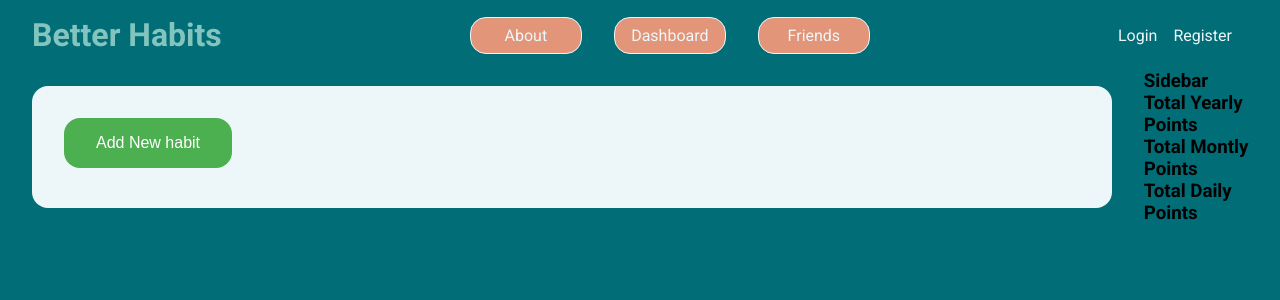
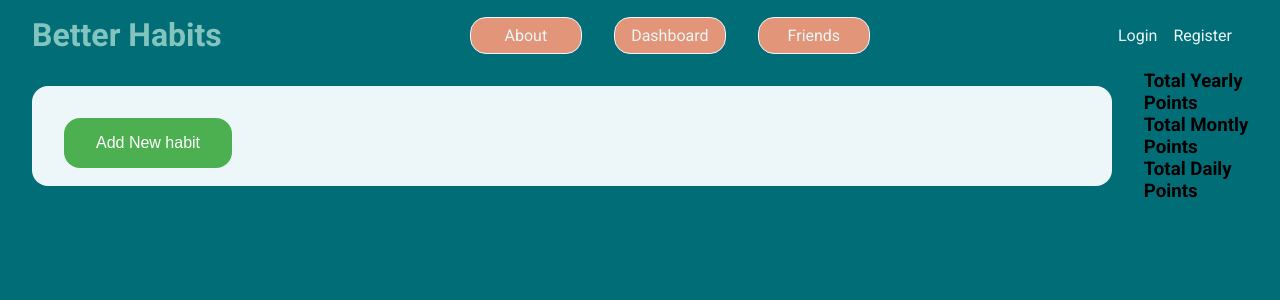
Before and after one commit to octopi-lab/better-habits, a React app: page /dashboard in a window 1280 px wide. Shown: the top 300 px of the page. Built offline with nearby package versions, Linux system fonts and the light colour scheme.

Commit message:
reformat sidebar structure for styling

```diff
--- a/client/components/DashboardContainer.jsx
+++ b/client/components/DashboardContainer.jsx
@@ -21,12 +21,9 @@ function DashboardContainer() {
     <div className='habit-post'>
       <HabitPost/>
     </div>
-		<sidebar>
-      <div className='Sidebar'>
-        <h3>Sidebar</h3>
-        <Sidebar/>
-      </div>
-    </sidebar>
+		<div className="sidebar">
+				<Sidebar/>
+		</div>
   </div>
   )
 }
```
